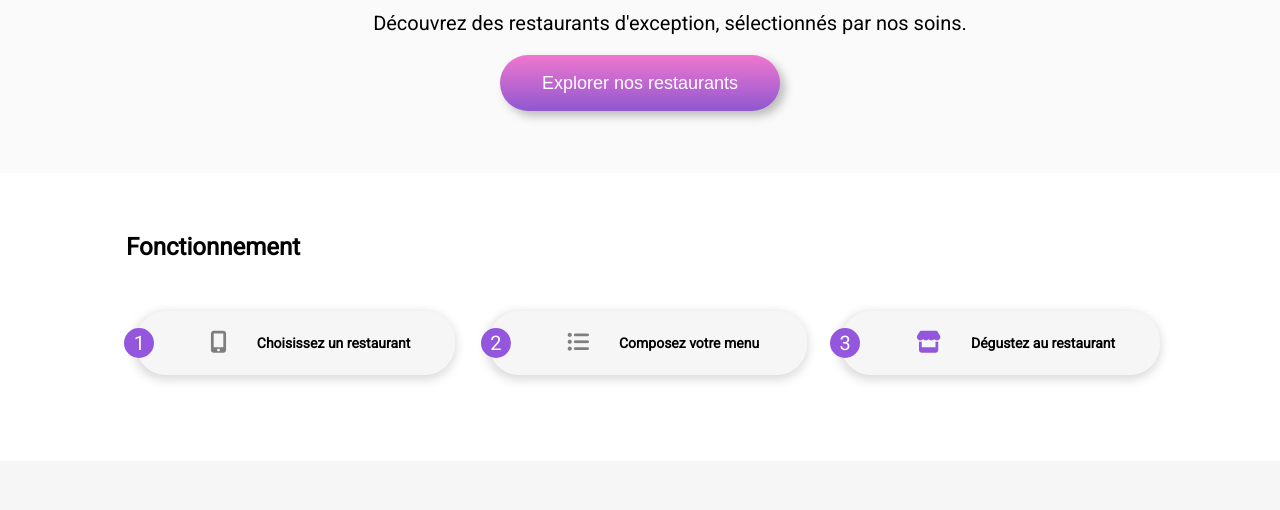
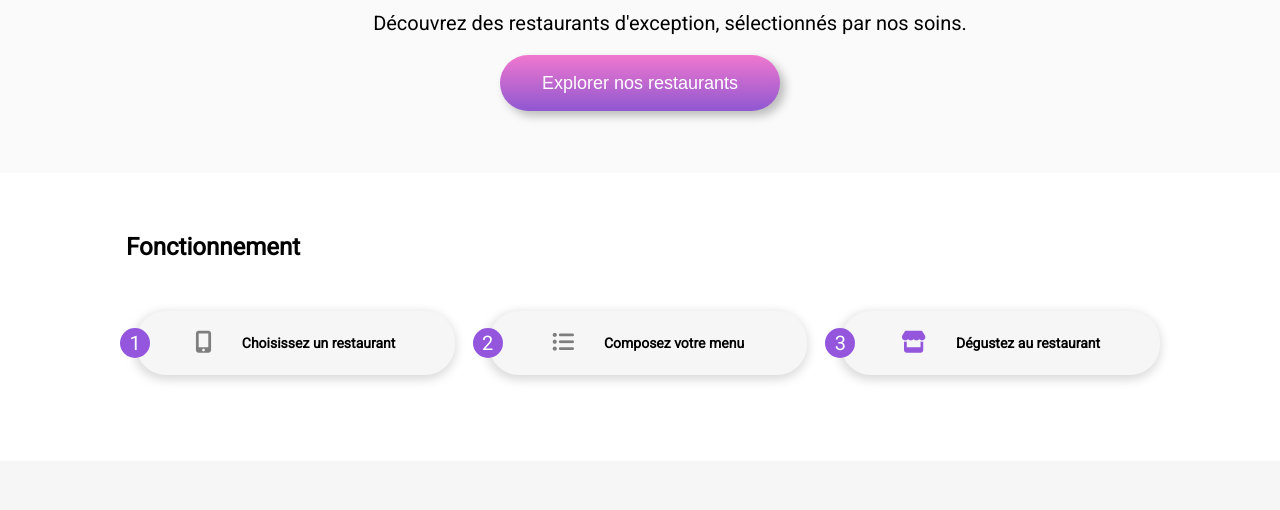
Before and after one commit to Sokhou44/Ohmyfood, a website: page index.html in a window 1280 px wide. Shown: the part 271-781 px from the top of the page. Drawn offline with Linux system fonts and the light colour scheme; a web font is replaced by a local one.

Commit message:
correction du bloc fonctionnent

```diff
--- a/sass/main.scss
+++ b/sass/main.scss
@@ -684,7 +684,9 @@ font-size: 24px;
 .item-list-container {
 gap: 34px;
 }
+
 .item-list{
+    position: relative;
     display: flex;
     justify-content: center;
     align-items: center;
@@ -701,7 +703,7 @@ gap: 34px;
     }
 
 .item-list-number {
-position: relative;
+position: absolute;
 background: $color-primary;
 border-radius: 25px;
 height: 30px;
@@ -711,7 +713,7 @@ display: flex;
 justify-content: center;
 color: white;
 font-size: 20px;
-left: -30px;
+left: -10px;
 }
 
 .fa-store {
@@ -824,9 +826,6 @@ padding-top: 10px;
 
 @media (min-width: 1025px) and  (max-width: 1299px) {
 
-.item-list-number {
-    left: -56px;
-}
 .localisation {
     display: flex;
     //justify-content: center;
@@ -876,4 +875,63 @@ padding-top: 10px;
     padding-left: 40px;
 }
 
+.item-list-container {
+    gap: 34px;
+    }
+
+    .item-list{
+        position: relative;
+        display: flex;
+        justify-content: center;
+        align-items: center;
+        background: #f6f6f6;
+        border-radius: 30px;
+        width: 100%;
+        height: 30px;
+        margin-bottom: 30px;
+        margin-top: 30px;
+        padding: 20px;
+        font-size: 20px;
+        white-space: nowrap;
+        box-shadow: -1px 3px 10px 2px rgba(166, 166, 166, 0.4);
+        }
+
+    .item-list-number {
+    position: absolute;
+    background: $color-primary;
+    border-radius: 25px;
+    height: 30px;
+    width: 30px;
+    align-items: center;
+    display: flex;
+    justify-content: center;
+    color: white;
+    font-size: 20px;
+    left: -16px;
+    }
+
+    .fa-store {
+    color: $color-primary;
+    }
+
+    .item-list-container {
+    display: flex;
+    flex-direction: row;
+    justify-content: space-between;
+    background-color: white;
+    padding-left: 136px;
+    padding-right: 120px;
+    padding-top: 0px;
+    }
+
+    .item-list {
+    width: 30%;
+    height: 24px;
+    }
+
+    .item-list-text {
+    font-size: 14px;
+    font-weight: bold;
+    }
+
 }
```
Also changed, not shown: assets/css/style.css, 1 other file.
